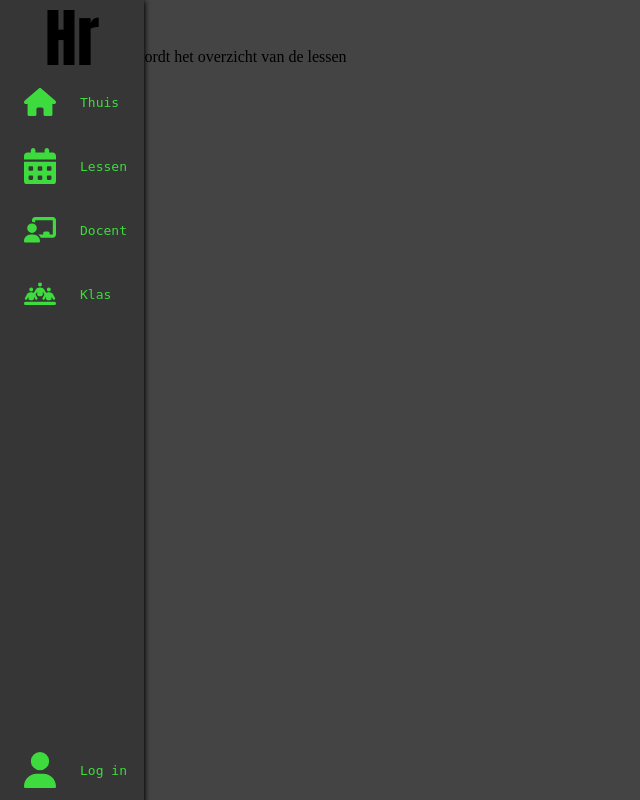
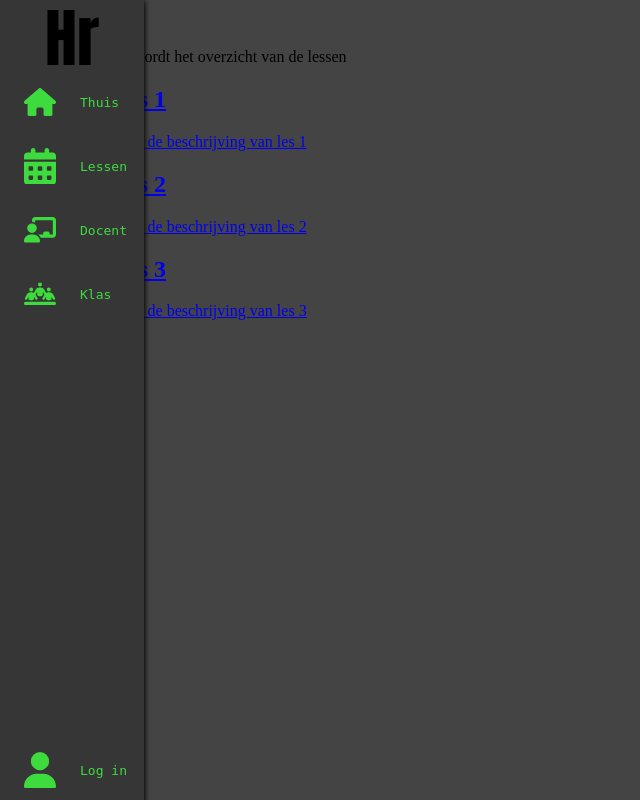
Before and after one commit to rico-0989903/WP2-HRO, a Flask app: page /lessen in a window 1280 px wide. Shown: the whole page, without its empty margins (0-640 px from the left). Run offline with Flask 3, Linux system fonts and the light colour scheme; some libraries are stand-ins or nearby versions.

Commit message:
ADD: klassen- en lessen- overzicht toegevoegd

```diff
--- a/templates/lessen.html
+++ b/templates/lessen.html
@@ -52,6 +52,25 @@
         </nav>
         <main>
             <p>dit wordt het overzicht van de lessen</p>
+            <div class="lessen">
+                <a href="/les/1">
+                    <div class="les">
+                        <h2>Les 1</h2>
+                        <p>dit is de beschrijving van les 1</p>
+                    </div>
+                </a>
+                <a href="/les/2">
+                    <div class="les">
+                        <h2>Les 2</h2>
+                        <p>dit is de beschrijving van les 2</p>
+                    </div>
+                </a>
+                <a href="/les/3">
+                    <div class="les">
+                        <h2>Les 3</h2>
+                        <p>dit is de beschrijving van les 3</p>
+                    </div>
+            </div>
         </main>
     </body>
     </html>
```
Also changed, not shown: templates/klassen.html (+19 -0 lines), static/qr.png.
